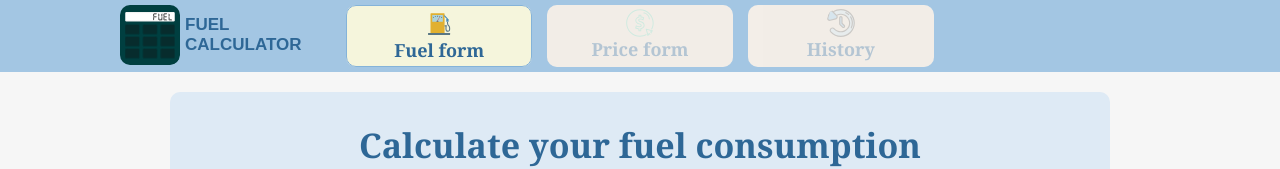
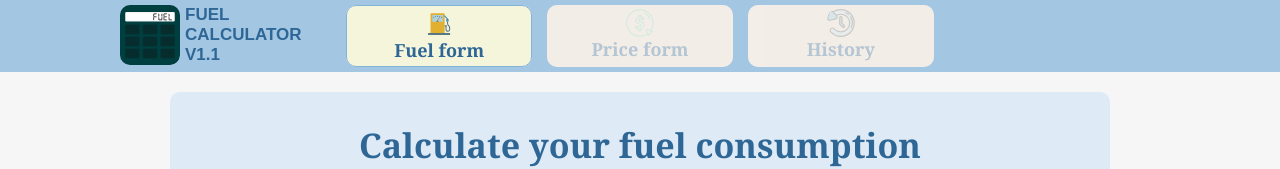
Before and after one commit to MDziurakh/fuel-calc, a React (Create React App) app: page / in a window 1280 px wide. Shown: the top 169 px of the page. Built offline with nearby package versions, Linux system fonts and the light colour scheme.

Commit message:
add v- label

```diff
--- a/src/components/Header/Header.tsx
+++ b/src/components/Header/Header.tsx
@@ -20,7 +20,7 @@ const Header: React.FC<IHeader> = ({ appDataState }) => {
         <div className="logo">
           <NavLink to="/">
             <Logo />
-            <span className="logo-text">Fuel Calculator</span>
+            <span className="logo-text">Fuel Calculator v1.1</span>
           </NavLink>
         </div>
         <div className="nav-list">
```
